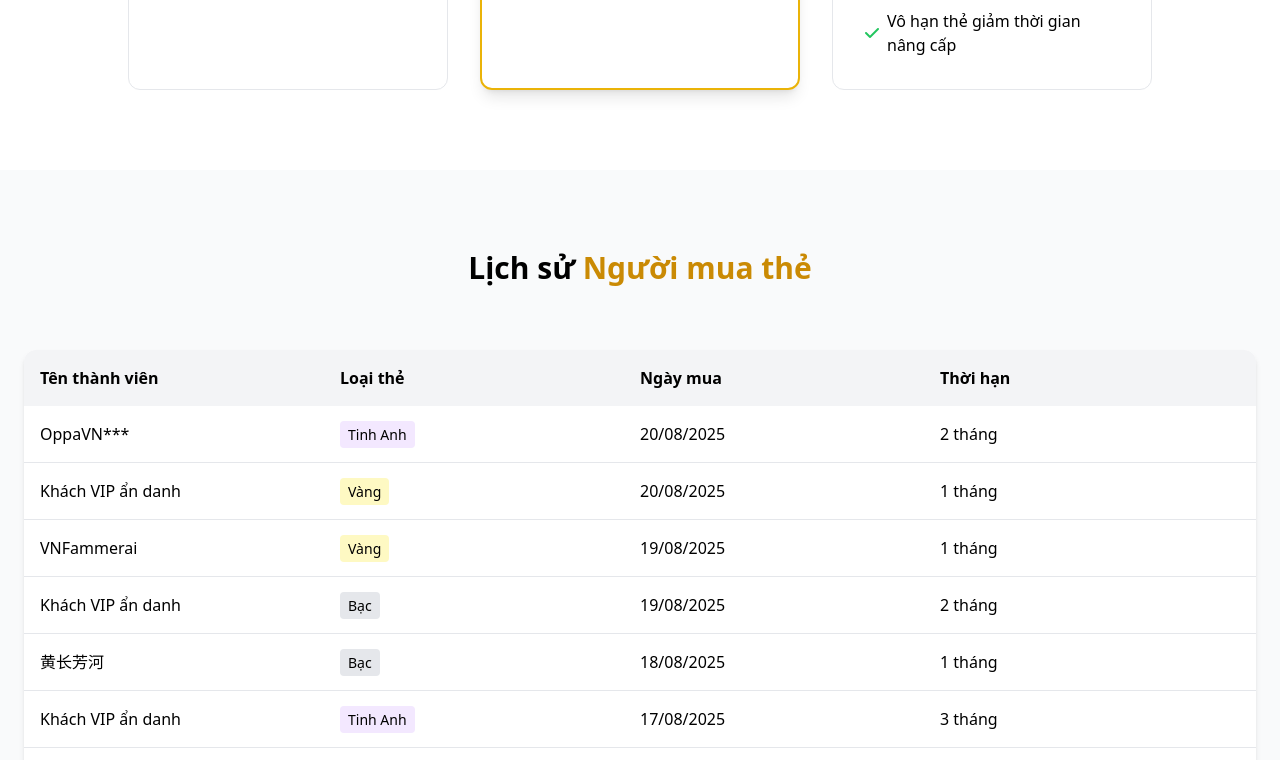
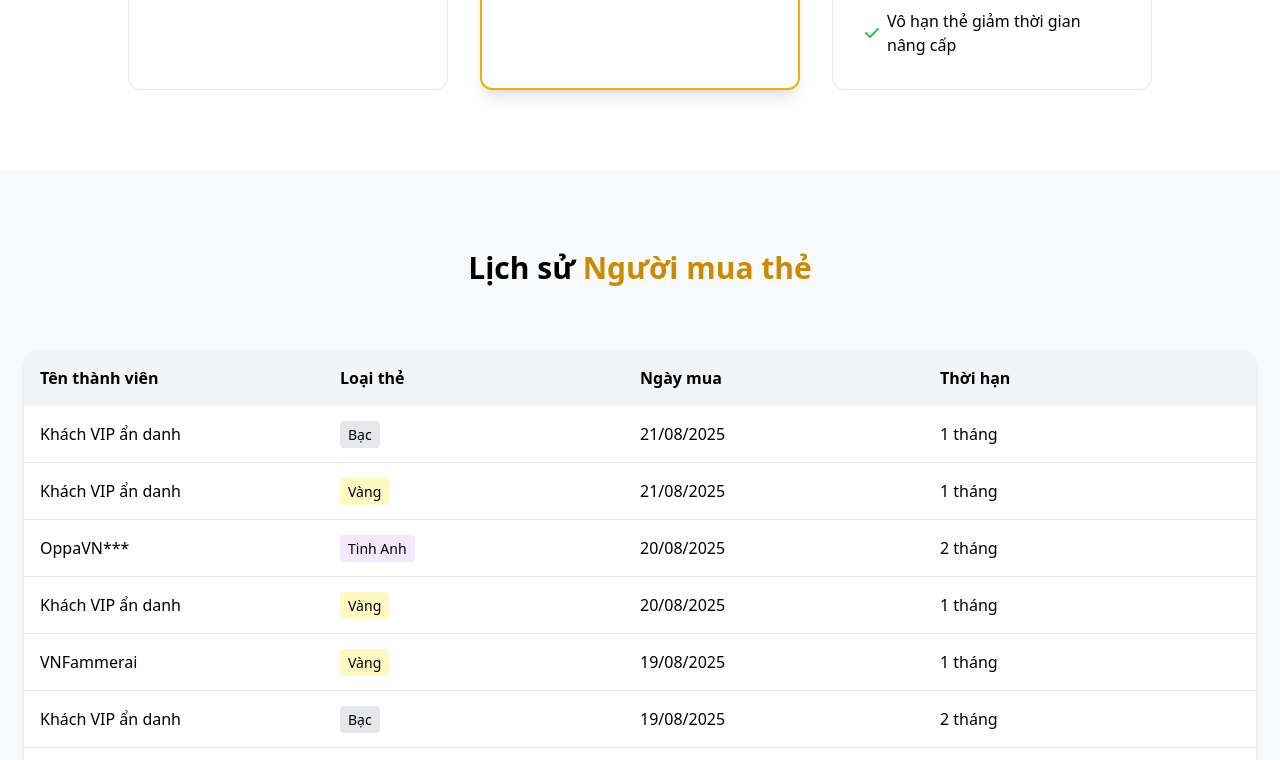
Before and after one commit to ChauChiCuong/CuongMechShop-VIPCard, a plain HTML site: page index.html in a window 1280 px wide. Shown: the part 1860-2620 px from the top of the page. Drawn offline with nearby package versions, Linux system fonts and the light colour scheme.

Commit message:
Update index.html

```diff
--- a/index.html
+++ b/index.html
@@ -139,7 +139,7 @@
                         <p class="text-gray-600 mb-6">Thành viên của Shop được hưởng mức tiết kiệm trung bình hơn 300.000 đồng mỗi tháng và những quyền lợi độc quyền mà tiền không thể mua được.</p>
                         <div class="flex items-center">
                             <div class="mr-4">
-                                <div class="text-4xl font-bold text-yellow-600">7</div>
+                                <div class="text-4xl font-bold text-yellow-600">9</div>
                                 <div class="text-sm text-gray-500">Thành viên VIP</div>
                             </div>
                             <div class="mr-4">
@@ -270,6 +270,18 @@
                     <div>Thời hạn</div>
                 </div>
                 <div class="divide-y divide-gray-200">
+                    <div class="grid grid-cols-4 p-4 hover:bg-gray-50">
+                        <div class="font-medium">Khách VIP ẩn danh</div>
+                        <div><span class="bg-gray-200 px-2 py-1 rounded text-sm">Bạc</span></div>
+                        <div>21/08/2025</div>
+                        <div>1 tháng</div>
+                    </div>
+                    <div class="grid grid-cols-4 p-4 hover:bg-gray-50">
+                        <div class="font-medium">Khách VIP ẩn danh</div>
+                        <div><span class="bg-yellow-100 px-2 py-1 rounded text-sm">Vàng</span></div>
+                        <div>21/08/2025</div>
+                        <div>1 tháng</div>
+                    </div>
                     <div class="grid grid-cols-4 p-4 hover:bg-gray-50">
                         <div class="font-medium">OppaVN***</div>
                         <div><span class="bg-purple-100 px-2 py-1 rounded text-sm">Tinh Anh</span></div>
```
